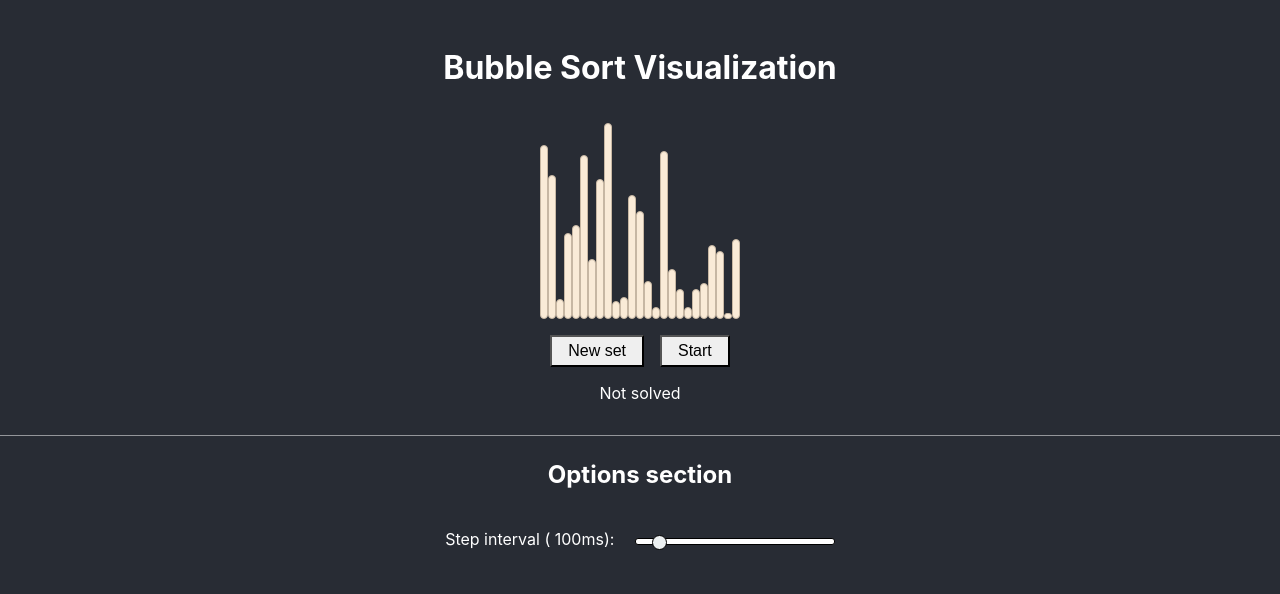
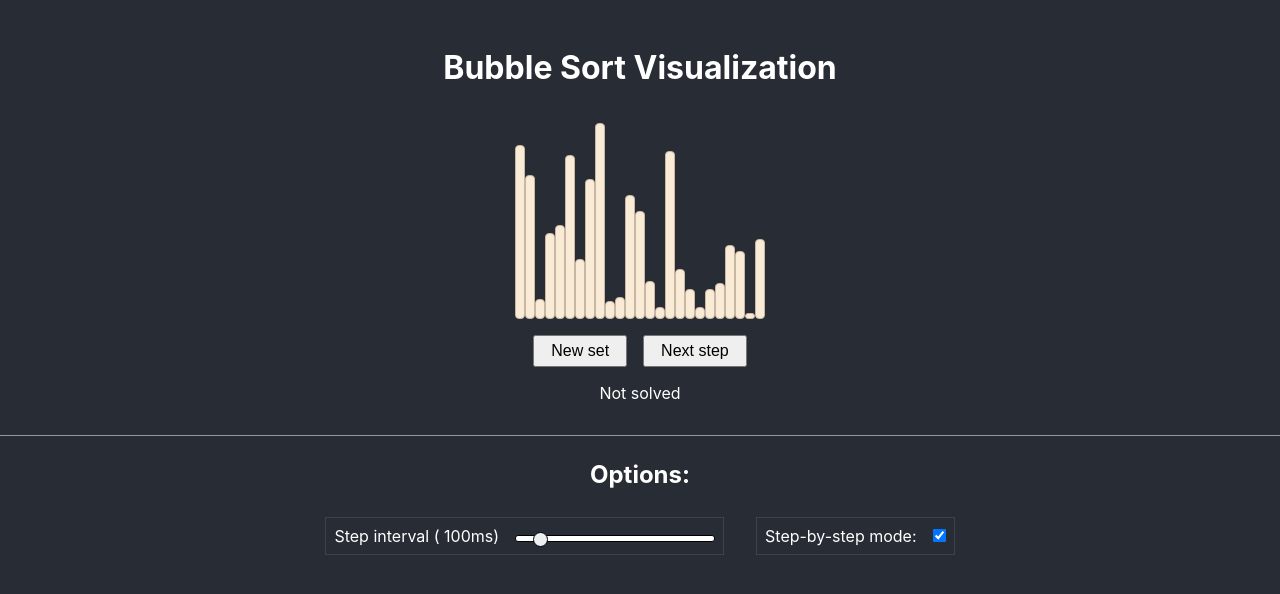
Before and after one commit to DasneiN/evo-ts-bootcamp, a React (Create React App) app in the folder homeworks/01-bubble-sort/: page / in a window 1280 px wide. Shown: the top 594 px of the page. Built offline with nearby package versions, Linux system fonts and the light colour scheme.

Commit message:
implement step-by-step mode

```diff
--- a/homeworks/01-bubble-sort/public/index.html
+++ b/homeworks/01-bubble-sort/public/index.html
@@ -24,7 +24,7 @@
       work correctly both with client-side routing and a non-root public URL.
       Learn how to configure a non-root public URL by running `npm run build`.
     -->
-    <title>React App</title>
+    <title>Bubble Sort Visualization</title>
   </head>
   <body>
     <noscript>You need to enable JavaScript to run this app.</noscript>
--- a/homeworks/01-bubble-sort/src/App.tsx
+++ b/homeworks/01-bubble-sort/src/App.tsx
@@ -7,7 +7,6 @@ import Main from "./components/Main";
 import { Col } from "./typings/index";
 
 import generateCols from "./helpers/generate_cols";
-import sleep from "./helpers/sleep";
 
 import CONFIG from "./config";
 
@@ -20,10 +19,6 @@ export enum STATUS {
   SOLVED,
 }
 
-export type AppConfig = {
-  stepInterval: number;
-};
-
 type AppProps = {};
 
 type AppState = {
@@ -33,7 +28,9 @@ type AppState = {
     i: number;
     j: number;
   };
-  config: AppConfig;
+  stepInterval: number;
+  stepByStepMode: boolean;
+  stepTimeout: ReturnType<typeof setTimeout> | number;
 };
 
 class App extends Component<AppProps, AppState> {
@@ -44,9 +41,9 @@ class App extends Component<AppProps, AppState> {
       i: 0,
       j: 0,
     },
-    config: {
     stepInterval: CONFIG.SORTING_DELAY,
-    },
+    stepByStepMode: true,
+    stepTimeout: 0,
   };
 
   componentDidMount(): void {
@@ -56,94 +53,89 @@ class App extends Component<AppProps, AppState> {
   resetCols(): void {
     const newCols = generateCols();
 
+    if (this.state.stepTimeout > 0) {
+      clearTimeout(this.state.stepTimeout);
+    }
+
     this.setState({
       cols: newCols,
       status: STATUS.NOT_SOLVED,
       progress: {
-        i: 0,
+        i: -1,
         j: 0,
       },
+      stepTimeout: 0,
     });
   }
 
-  async startSorting(): Promise<void> {
-    const cols: Array<Col> = Array.from(this.state.cols);
-
-    let i = this.state.progress.i || 0;
-
-    this.setState({
-      status: STATUS.SORTING,
-    });
-
-    while (i < cols.length) {
-      let j = i;
-
-      if (this.state.progress.i || this.state.progress.j) {
-        const activeCol = cols.find((c) => c.active);
-
-        j = this.state.progress.j;
-
-        if (activeCol) {
-          activeCol.active = false;
-          this.updateCols(cols);
+  sortingStep(): void {
+    if (this.state.status !== STATUS.SORTING) {
+      return;
     }
 
-        this.setState({ progress: { i: 0, j: 0 } });
+    const cols: Array<Col> = Array.from(this.state.cols);
+    let { i, j } = this.state.progress;
+
+    if (j > 0) {
+      if (cols[j].value < cols[j - 1].value) {
+        const temp = cols[j];
+        cols[j] = cols[j - 1];
+        cols[j - 1] = temp;
+
+        j -= 1;
+      } else {
+        i += 1;
+        j = i;
+      }
+    } else {
+      i += 1;
+      j = i;
     }
 
-      cols[j].active = true;
-      this.updateCols(cols);
-      await sleep(this.state.config.stepInterval);
+    cols.forEach((c) => (c.active = false));
 
-      while (j > 0) {
-        if (this.state.status !== STATUS.SORTING) {
-          if (this.state.status === STATUS.NOT_SOLVED) {
-            i = 0;
-            j = 0;
-          }
-
+    if (i >= cols.length) {
       this.setState({
-            progress: { i, j },
+        status: STATUS.SOLVED,
+        progress: {
+          i: -1,
+          j: 0,
+        },
       });
 
       return;
     }
 
-        if (cols[j].value < cols[j - 1].value) {
-          const temp = cols[j];
-          cols[j] = cols[j - 1];
-          cols[j - 1] = temp;
-        } else {
-          cols[j].active = false;
-          this.updateCols(cols);
-          break;
-        }
-
-        this.updateCols(cols);
-        await sleep(this.state.config.stepInterval);
-        j -= 1;
-      }
-
-      cols[0].active = false;
-      this.updateCols(cols);
-
-      i += 1;
-    }
+    cols[j].active = true;
 
     this.setState({
-      status: STATUS.SOLVED,
+      cols,
+      progress: { i, j },
     });
+
+    if (this.state.stepByStepMode) {
+      this.setState({
+        status: STATUS.PAUSED,
+      });
+    } else {
+      const stepTimeout = setTimeout(
+        this.sortingStep.bind(this),
+        this.state.stepInterval
+      );
+
+      this.setState({ stepTimeout });
     }
-
-  updateCols(updatedCols: Array<Col>): void {
-    this.setState({
-      cols: updatedCols,
-    });
   }
 
   start(e: MouseEvent<HTMLButtonElement>): void {
     e.preventDefault();
-    this.startSorting();
+
+    this.setState(
+      {
+        status: STATUS.SORTING,
+      },
+      this.sortingStep
+    );
   }
 
   pause(e: MouseEvent<HTMLButtonElement>): void {
@@ -158,9 +150,13 @@ class App extends Component<AppProps, AppState> {
 
   changeInterval(e: ChangeEvent<HTMLInputElement>): void {
     this.setState({
-      config: {
       stepInterval: +e.target.value,
-      },
+    });
+  }
+
+  changeMode(e: ChangeEvent<HTMLInputElement>): void {
+    this.setState({
+      stepByStepMode: e.target.checked,
     });
   }
 
@@ -174,8 +170,10 @@ class App extends Component<AppProps, AppState> {
           start={this.start.bind(this)}
           pause={this.pause.bind(this)}
           changeInterval={this.changeInterval.bind(this)}
+          changeMode={this.changeMode.bind(this)}
           status={this.state.status}
-          config={this.state.config}
+          stepInterval={this.state.stepInterval}
+          stepByStepMode={this.state.stepByStepMode}
         />
       </div>
     );
--- a/homeworks/01-bubble-sort/src/components/Footer.tsx
+++ b/homeworks/01-bubble-sort/src/components/Footer.tsx
@@ -1,15 +1,17 @@
 import { ChangeEvent, Component, MouseEvent } from "react";
 import "../styles/Footer.scss";
 
-import { STATUS, AppConfig } from "../App";
+import { STATUS } from "../App";
 
 type FooterProps = {
   reset: (e: MouseEvent<HTMLButtonElement>) => void;
   start: (e: MouseEvent<HTMLButtonElement>) => void;
   pause: (e: MouseEvent<HTMLButtonElement>) => void;
   changeInterval: (e: ChangeEvent<HTMLInputElement>) => void;
+  changeMode: (e: ChangeEvent<HTMLInputElement>) => void;
   status: STATUS;
-  config: AppConfig;
+  stepInterval: number;
+  stepByStepMode: boolean;
 };
 
 class Footer extends Component<FooterProps> {
@@ -33,28 +35,39 @@ class Footer extends Component<FooterProps> {
   }
 
   render() {
-    const { changeInterval, reset, start, pause, status, config } = this.props;
+    const {
+      changeInterval,
+      changeMode,
+      reset,
+      start,
+      pause,
+      status,
+      stepInterval,
+      stepByStepMode,
+    } = this.props;
 
     return (
       <footer>
         <div className="controls">
           <button onClick={reset}>New set</button>
-          {status === STATUS.SORTING ? (
+          {status === STATUS.SORTING && !stepByStepMode ? (
             <button onClick={pause}>Pause</button>
           ) : (
-            <button onClick={start}>Start</button>
+            <button onClick={start}>
+              {stepByStepMode ? "Next step" : "Start"}
+            </button>
           )}
         </div>
         <div className="status">
           <p>{this.getCurrentStatus()}</p>
         </div>
         <div className="options">
-          <h2>Options section</h2>
+          <h2>Options:</h2>
           <div className="options-container">
             <fieldset>
               <label htmlFor="interval">
-                Step interval (
-                {config.stepInterval.toString().padStart(4, " ") + "ms"}):{" "}
+                Step interval ({stepInterval.toString().padStart(4, " ") + "ms"}
+                )
               </label>
               <input
                 type="range"
@@ -64,7 +77,17 @@ class Footer extends Component<FooterProps> {
                 max="1000"
                 step="10"
                 onChange={changeInterval}
-                value={config.stepInterval}
+                value={stepInterval}
+              />
+            </fieldset>
+            <fieldset>
+              <label htmlFor="stepMode">Step-by-step mode:</label>
+              <input
+                id="stepMode"
+                type="checkbox"
+                value="1"
+                onChange={changeMode}
+                checked={stepByStepMode}
               />
             </fieldset>
           </div>
--- a/homeworks/01-bubble-sort/src/index.css
+++ b/homeworks/01-bubble-sort/src/index.css
@@ -1,7 +1,6 @@
 * {
     padding: 0;
     margin: 0;
-    appearance: none;
     box-sizing: border-box;
     outline: none;
 }
--- a/homeworks/01-bubble-sort/src/styles/Footer.scss
+++ b/homeworks/01-bubble-sort/src/styles/Footer.scss
@@ -27,21 +27,25 @@ footer {
       text-align: center;
       font-size: 1.5em;
       color: #fff;
-      padding: 1em 0;
+      padding: 1em 0 0.5em;
     }
 
     .options-container {
       display: flex;
       align-items: flex-start;
       justify-content: center;
+      flex-wrap: wrap;
 
       fieldset {
         margin: 1em;
         border: none;
+        border: 1px solid rgba(255, 255, 255, 0.1);
+        padding: 0.5em;
 
         label {
           color: #fff;
           margin-right: 1em;
+          user-select: none;
         }
 
         input[type="range"] {
--- a/homeworks/01-bubble-sort/src/styles/Main.scss
+++ b/homeworks/01-bubble-sort/src/styles/Main.scss
@@ -5,7 +5,6 @@ main {
 
     .cols-container {
         height: 200px;
-        width: 200px;
         display: flex;
         align-items: flex-end;
         justify-content: center;
```
Also changed, not shown: 1 other file (tests, documents, lock files or other folders). Lines whose indentation alone changed are shown as unchanged.
